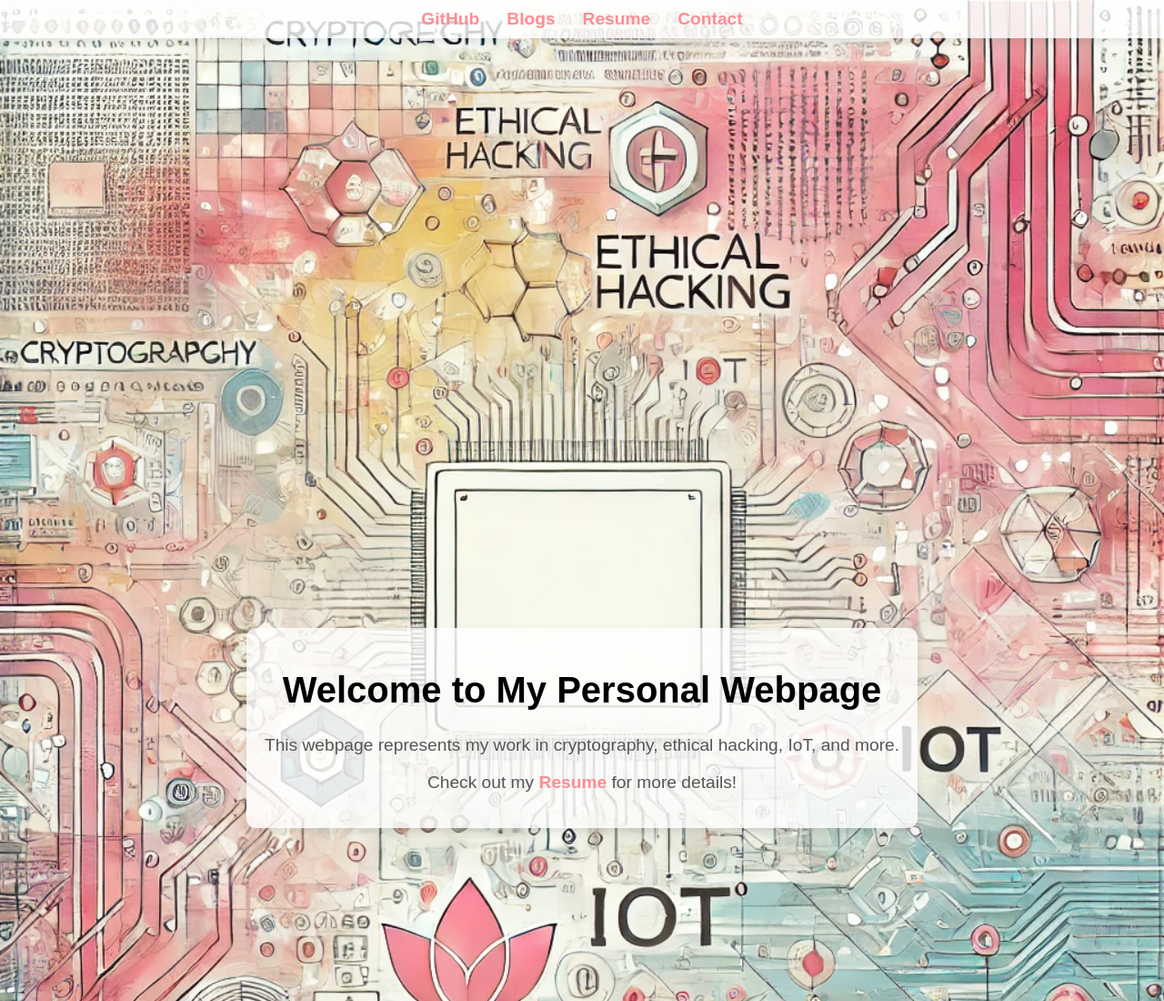
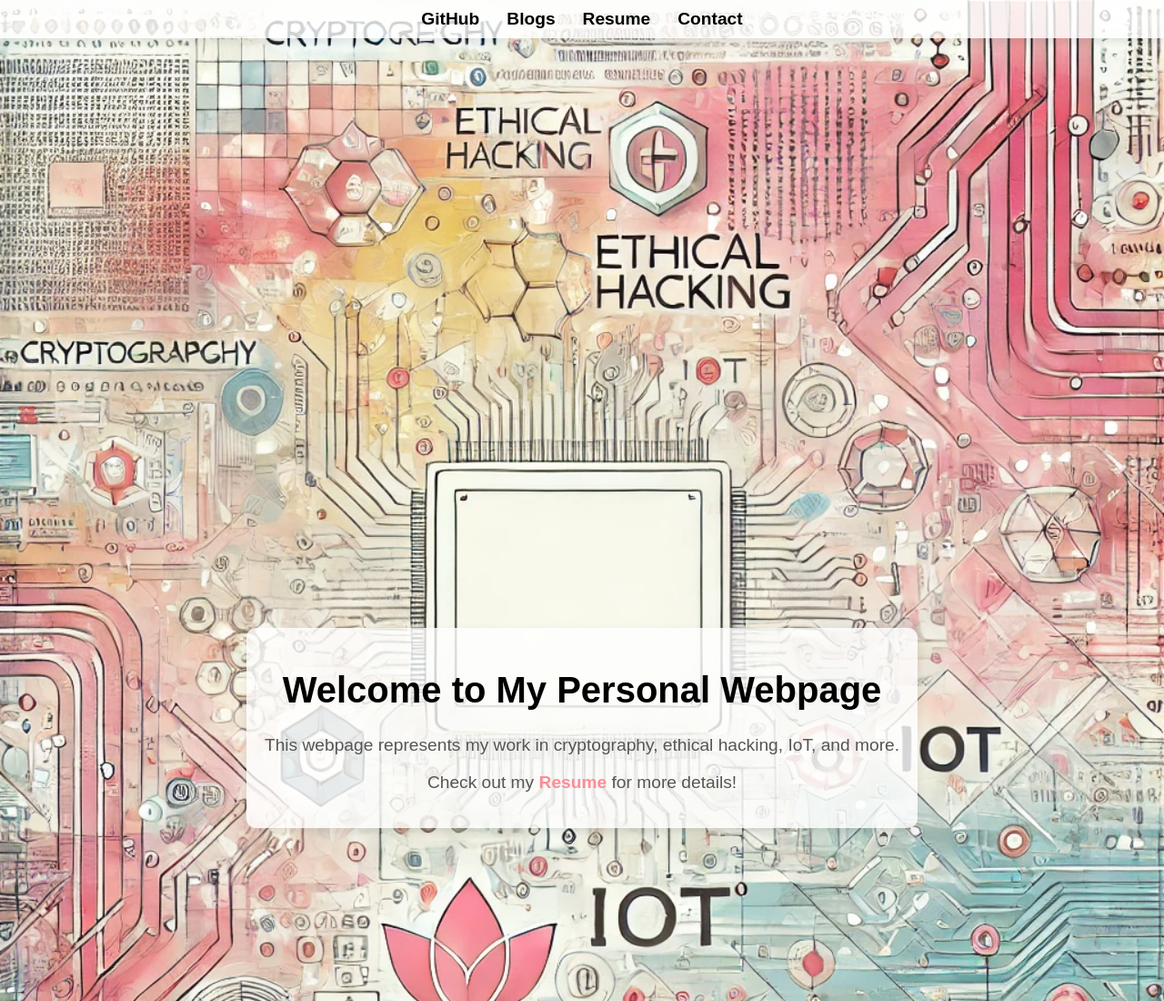
Before and after one commit to arjun757/PortfolioWebsite, a plain HTML site: page index.html in a window 1280 px wide. Shown: the top 1100 px of the page at 91% size. Drawn offline with Linux system fonts and the light colour scheme.

Commit message:
Add files via upload

```diff
--- a/index.html
+++ b/index.html
@@ -36,7 +36,7 @@
         .navbar a {
             margin: 0 15px;
             text-decoration: none;
-            color: #FF8C94; /* Flamingo pink tone */
+            color: #000000; /* Flamingo pink tone */
             font-size: 1.2rem;
             font-weight: bold;
             transition: color 0.3s ease;
```
